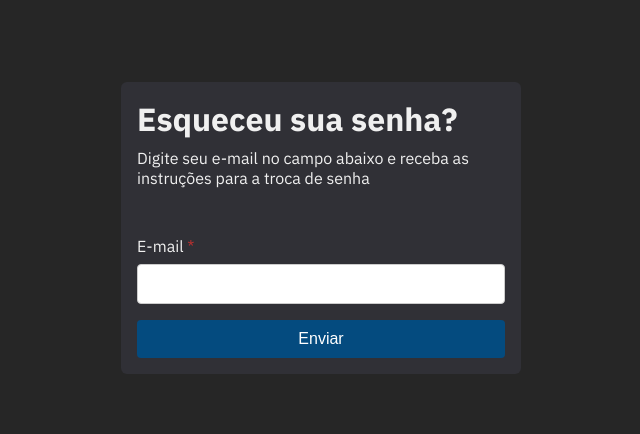
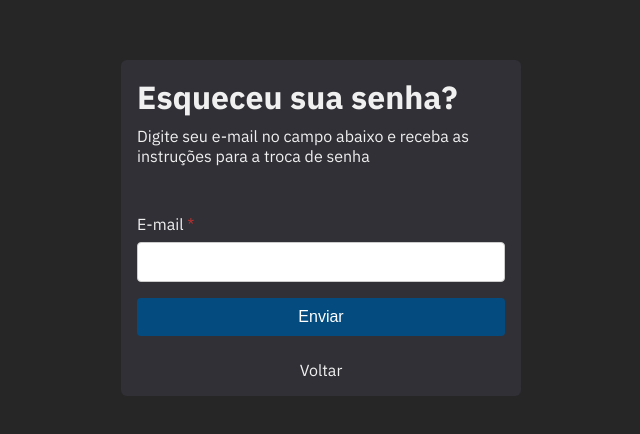
Before and after one commit to Lealzzera/blink-frontend, a Next.js app: page /forgot-password in a window 1280 px wide. Shown: the part 172-606 px from the top of the page, without its empty margins (319-959 px from the left). Built offline with nearby package versions, Linux system fonts and the light colour scheme; no server answers.

Commit message:
ADDED A BUTTON TO COME BACK TO THE HOME PAGE

```diff
--- a/app/forgot-password/page.tsx
+++ b/app/forgot-password/page.tsx
@@ -6,10 +6,12 @@ import InputComponent from "../components/InputComponent/InputComponent";
 import styles from "./style.module.css";
 import { forgotPassword } from "../actions/forgotPassword";
 import { toast, ToastContainer } from "react-toastify";
+import { useRouter } from "next/navigation";
 
 export default function ForgotPassword() {
   const [email, setEmail] = useState("");
   const [loading, setLoading] = useState(false);
+  const route = useRouter();
 
   const handleChangeEmail = (event: ChangeEvent<HTMLInputElement>) => {
     setEmail(event.target.value);
@@ -39,6 +41,10 @@ export default function ForgotPassword() {
     setEmail("");
   };
 
+  const handleBackToLoginPage = () => {
+    route.push("/");
+  };
+
   return (
     <div className={styles.forgotPage}>
       <ToastContainer />
@@ -60,6 +66,9 @@ export default function ForgotPassword() {
             disabled={loading}
             text={!loading ? "Enviar" : "Enviando..."}
           />
+          <div className={styles.backButton}>
+            <p onClick={handleBackToLoginPage}>Voltar</p>
+          </div>
         </form>
       </div>
     </div>
--- a/app/forgot-password/style.module.css
+++ b/app/forgot-password/style.module.css
@@ -28,3 +28,15 @@
   flex-direction: column;
   gap: 1rem;
 }
+
+.backButton {
+  display: flex;
+  align-items: center;
+  justify-content: center;
+  text-align: center;
+}
+
+.backButton p {
+  cursor: pointer;
+  font-weight: 500;
+}
```
